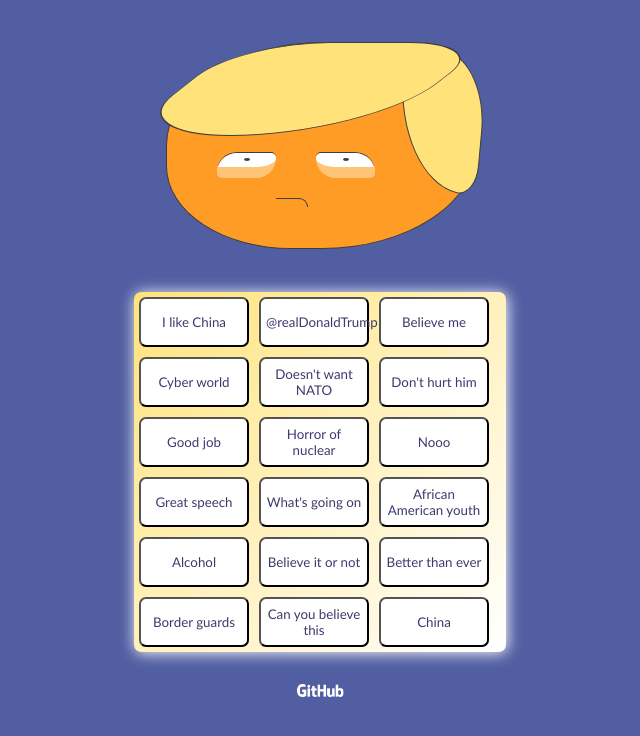
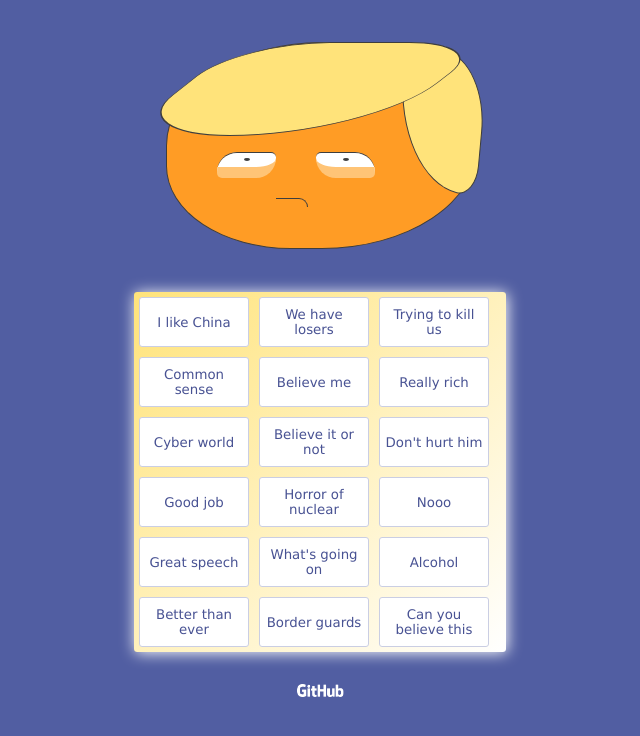
Before and after one commit to backuardo/trump-soundboard, a React (Create React App) app: page / in a window 1280 px wide. Shown: the top 736 px of the page, without its empty margins (320-960 px from the left). Built offline with nearby package versions, Linux system fonts and the light colour scheme.

Commit message:
finish styling, rearrange sounds

```diff
--- a/src/components/App.css
+++ b/src/components/App.css
@@ -9,7 +9,7 @@
   /*background-color: #ffe37a;*/
   background-image: linear-gradient(to bottom right, #ffe37a, #ffffff);
   height: 360px;
-  border-radius: 7px;
+  border-radius: 3px;
   margin-top: 30px;
   margin-bottom: 30px;
 }
@@ -27,14 +27,14 @@
 }
 
 .scrollbar::-webkit-scrollbar-thumb {
-  border-radius: 0px 7px 0px 0px;
-  border: 2px solid #505ca4; /* should match background, can't be transparent */
-  background-color: #505ca4;
+  border-radius: 3px;
+  border: 2px solid #cacee3;
+  background-color: #cacee3;
 }
 
 .sounds {
   margin: auto;
   width: 372px;
   box-shadow: 1px 1px 15px #ffffff;
-  border-radius: 7px;
+  border-radius: 3px;
 }
--- a/src/components/SoundButton.css
+++ b/src/components/SoundButton.css
@@ -6,18 +6,20 @@
 .sound-button {
   width: 110px;
   height: 50px;
-  border-radius: 7px;
+  border-radius: 3px;
   /*box-shadow: 2px 2px 5px #24292d;*/
   font-family: inherit;
   background: #ffffff;
   padding: 5px;
-  color: #3c3b6e;
+  color: #485293;
   outline: none;
+  border: 1px solid #cacee3;
 }
 
 .sound-button:hover {
-  background: #3c3b6e;
+  background: #485293;
   transition: all 0.4s ease 0s;
   color: #ffffff;
   outline: none;
+  border: 1px solid #485293;
 }
--- a/src/data/sounds.js
+++ b/src/data/sounds.js
@@ -49,20 +49,32 @@ export const sounds = [
     mp3: iLikeChina
   },
   {
-    desc: "@realDonaldTrump",
-    mp3: atRealDonaldTrump
+    desc: "We have losers",
+    mp3: weHaveLosers
+  },
+  {
+    desc: "Trying to kill us",
+    mp3: tryingToKillUs
+  },
+  {
+    desc: "Common sense",
+    mp3: itOnlyMakesCommonSense
   },
   {
     desc: "Believe me",
     mp3: believeMe
   },
   {
+    desc: "Really rich",
+    mp3: imReallyRich
+  },
+  {
     desc: "Cyber world",
     mp3: cyberWorld
   },
   {
-    desc: "Doesn't want NATO",
-    mp3: doesntWantNato
+    desc: "Believe it or not",
+    mp3: believeItOrNot
   },
   {
     desc: "Don't hurt him",
@@ -89,16 +101,8 @@ export const sounds = [
     mp3: whatsGoingOnHere
   },
   {
-    desc: "African American youth",
-    mp3: africanAmericanYouth
-  },
-  {
     desc: "Alcohol",
     mp3: alcohol
-  },
-  {
-    desc: "Believe it or not",
-    mp3: believeItOrNot
   },
   {
     desc: "Better than ever",
@@ -121,12 +125,24 @@ export const sounds = [
     mp3: doingTheRightThing
   },
   {
+    desc: "Doesn't want NATO",
+    mp3: doesntWantNato
+  },
+  {
     desc: "Drugs",
     mp3: drugs
   },
   {
+    desc: "RealDonaldTrump",
+    mp3: atRealDonaldTrump
+  },
+  {
     desc: "Fifteen million dollars",
     mp3: fifteenMillionDollars
+  },
+  {
+    desc: "African American youth",
+    mp3: africanAmericanYouth
   },
   {
     desc: "From the Middle East",
@@ -165,20 +181,12 @@ export const sounds = [
     mp3: imGoingToDoThat
   },
   {
-    desc: "Really rich",
-    mp3: imReallyRich
-  },
-  {
     desc: "Real life",
     mp3: imTalkingInRealLife
   },
   {
     desc: "Islamic terrorism",
     mp3: islamicTerrorism
-  },
-  {
-    desc: "Common sense",
-    mp3: itOnlyMakesCommonSense
   },
   {
     desc: "Japan",
@@ -211,13 +219,5 @@ export const sounds = [
   {
     desc: "Bringing drugs",
     mp3: theyreBringingDrugs
-  },
-  {
-    desc: "Trying to kill us",
-    mp3: tryingToKillUs
-  },
-  {
-    desc: "We have losers",
-    mp3: weHaveLosers
   }
 ];
--- a/src/index.css
+++ b/src/index.css
@@ -1,5 +1,5 @@
 body {
   margin: 0;
   padding: 0;
-  font-family: "Trebuchet MS", Helvetica, sans-serif;
+  font-family: "Lucida Sans Unicode", "Lucida Grande", sans-serif;
 }
```
